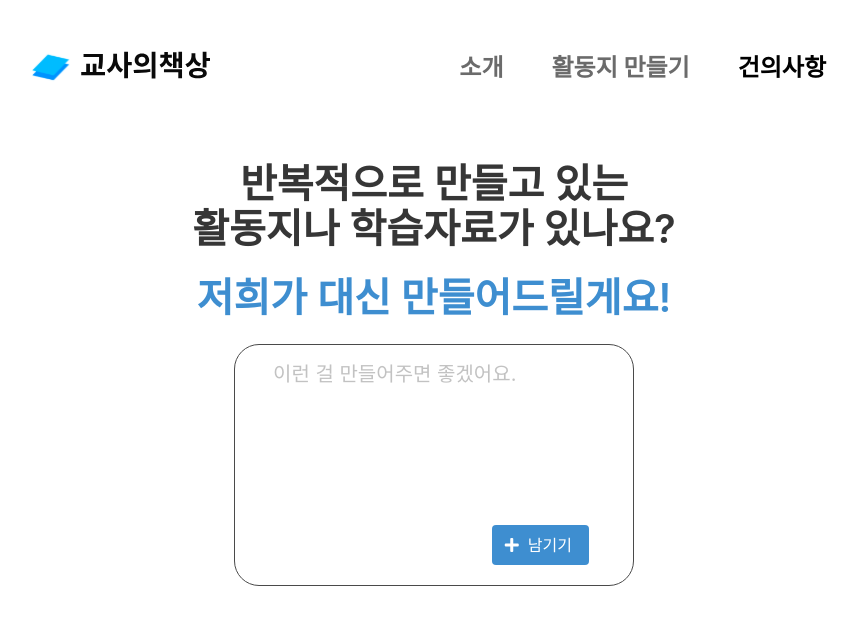
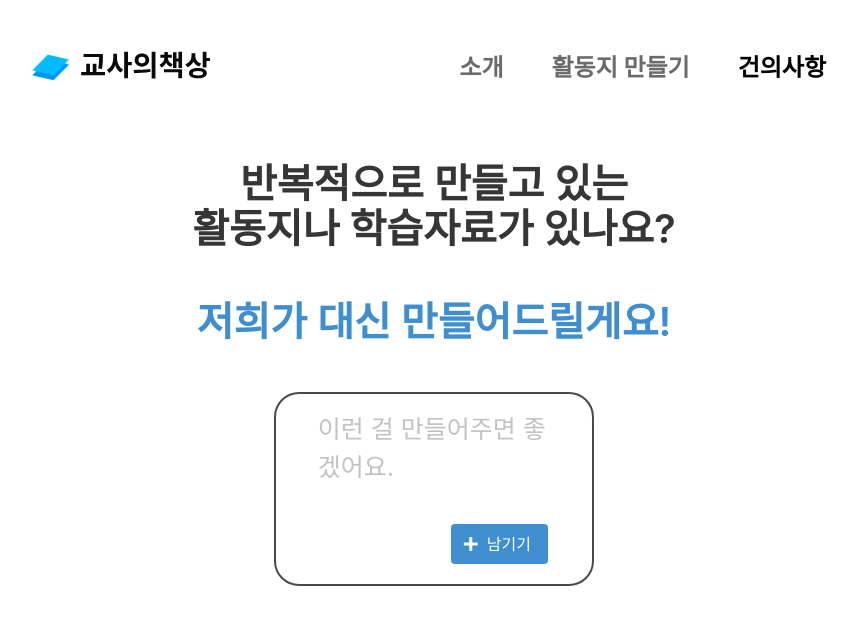
Before and after one commit to hoetaek/teacher-desk, a Vue app in the folder teacher_desk_vue/: page /suggestion in a window 1280 px wide. Shown: the top 624 px of the page, without its empty margins (206-1064 px from the left). Built offline with nearby package versions, Linux system fonts and the light colour scheme.

Commit message:
feat: change textarea size placeholder size

```diff
--- a/teacher_desk_vue/src/views/SuggestionView.vue
+++ b/teacher_desk_vue/src/views/SuggestionView.vue
@@ -3,14 +3,12 @@
     <section class="section has-text-centered">
       <div class="title is-2">반복적으로 만들고 있는 <br>
         활동지나 학습자료가 있나요?</div>
-      <p class="title is-2 has-text-info">저희가 대신 만들어드릴게요!</p>
+      <p class="title is-2 has-text-info my-6">저희가 대신 만들어드릴게요!</p>
 
-      <div
-        class="px-5"
-        style="width:50%; border: solid 1px; border-radius: 25px; margin: auto;"
-      >
+      <div class="container px-5">
         <textarea
-          class="textarea is-medium"
+          class="textarea"
+          rows="2"
           placeholder="이런 걸 만들어주면 좋겠어요."
         ></textarea>
         <div class="box has-text-right">
@@ -23,6 +21,7 @@
           </button>
         </div>
       </div>
+
     </section>
   </div>
 </template>
@@ -38,6 +37,18 @@
   box-shadow: none;
 
   resize: none;
+
+  font-size: 25px;
+}
+
+textarea::placeholder {
+  font-size: 25px;
+}
+
+.container {
+  width: 40%;
+  border: solid 2px;
+  border-radius: 25px;
 }
 
 .box {
```
